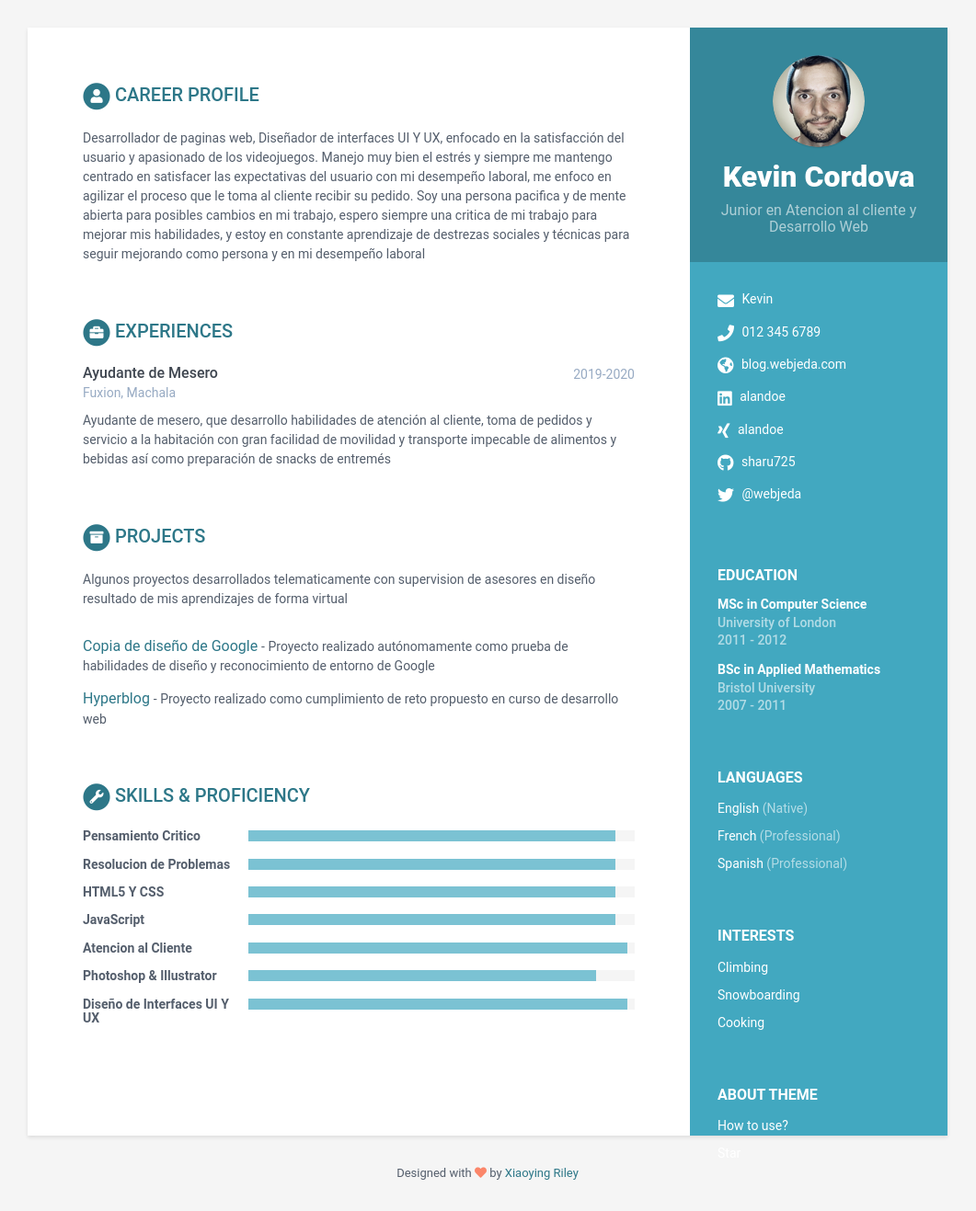
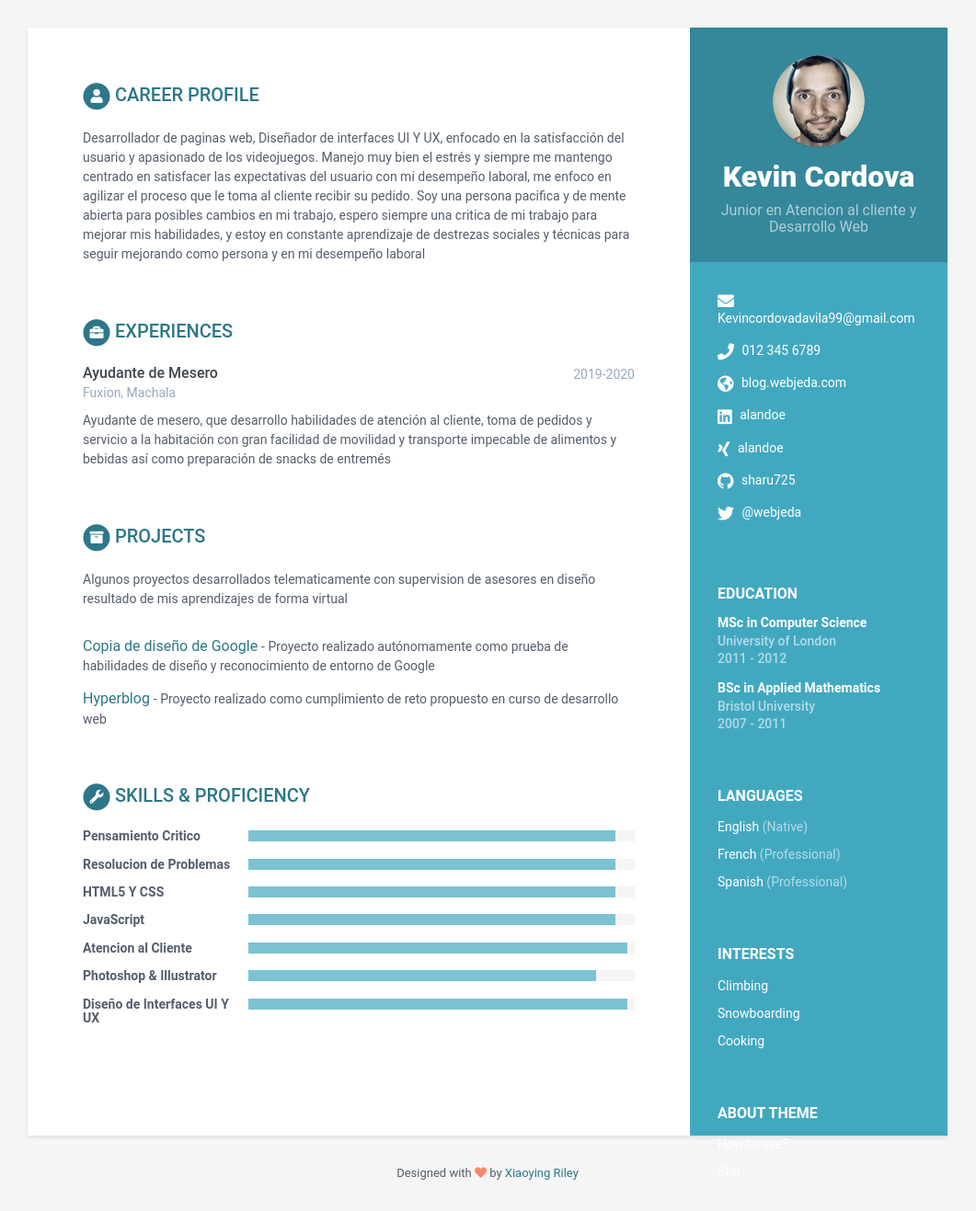
Before and after one commit to KevinC99/good-birch-4e19a, a Jekyll site: the page built from index.html, in a window 1280 px wide. Shown: the whole page at 92% size, without its empty margins (110-1171 px from the left). Built offline with Jekyll 4.4.1, drawn with Linux system fonts in a browser that asks for light colours.

Commit message:
data.yml: updated email in sidebar

```diff
--- a/_data/data.yml
+++ b/_data/data.yml
@@ -4,7 +4,7 @@ sidebar:
   name: Kevin Cordova
   tagline: Junior en Atencion al cliente y Desarrollo Web
   avatar: profile.png
-  email: Kevin
+  email: Kevincordovadavila99@gmail.com
   phone: 012 345 6789
   website: blog.webjeda.com
   linkedin: alandoe
```
